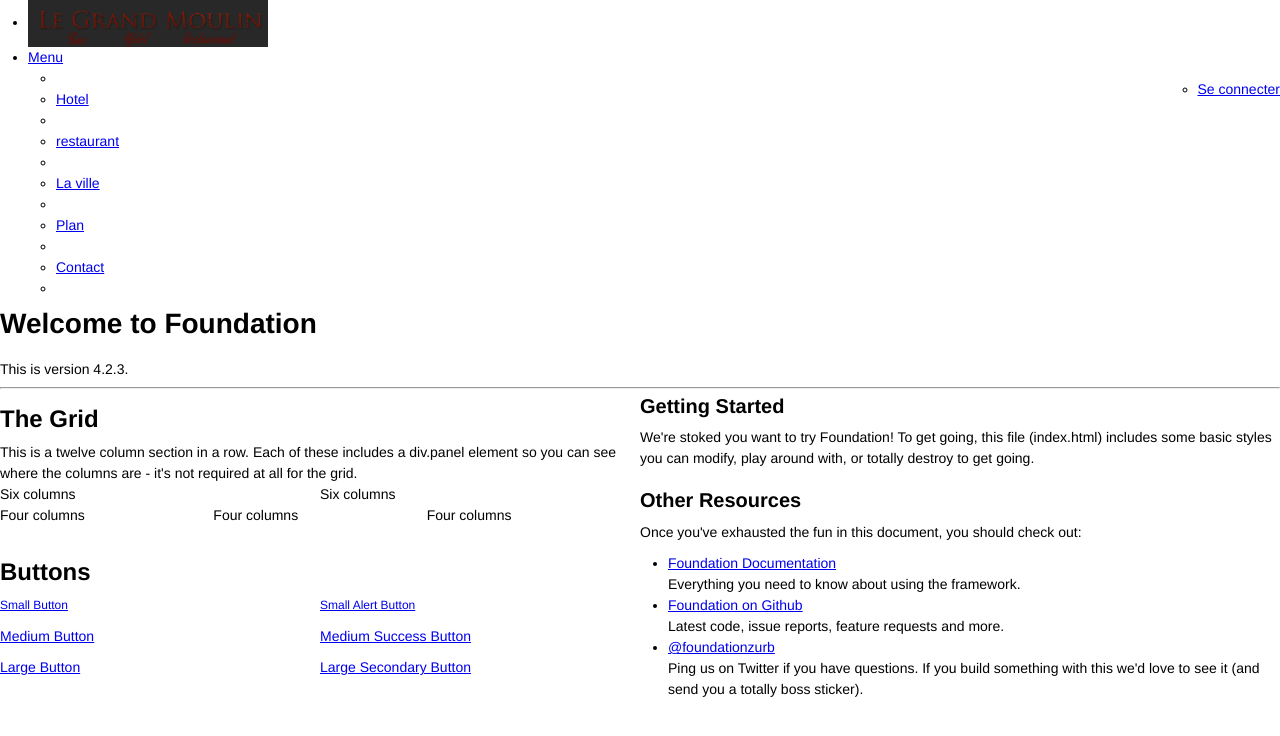
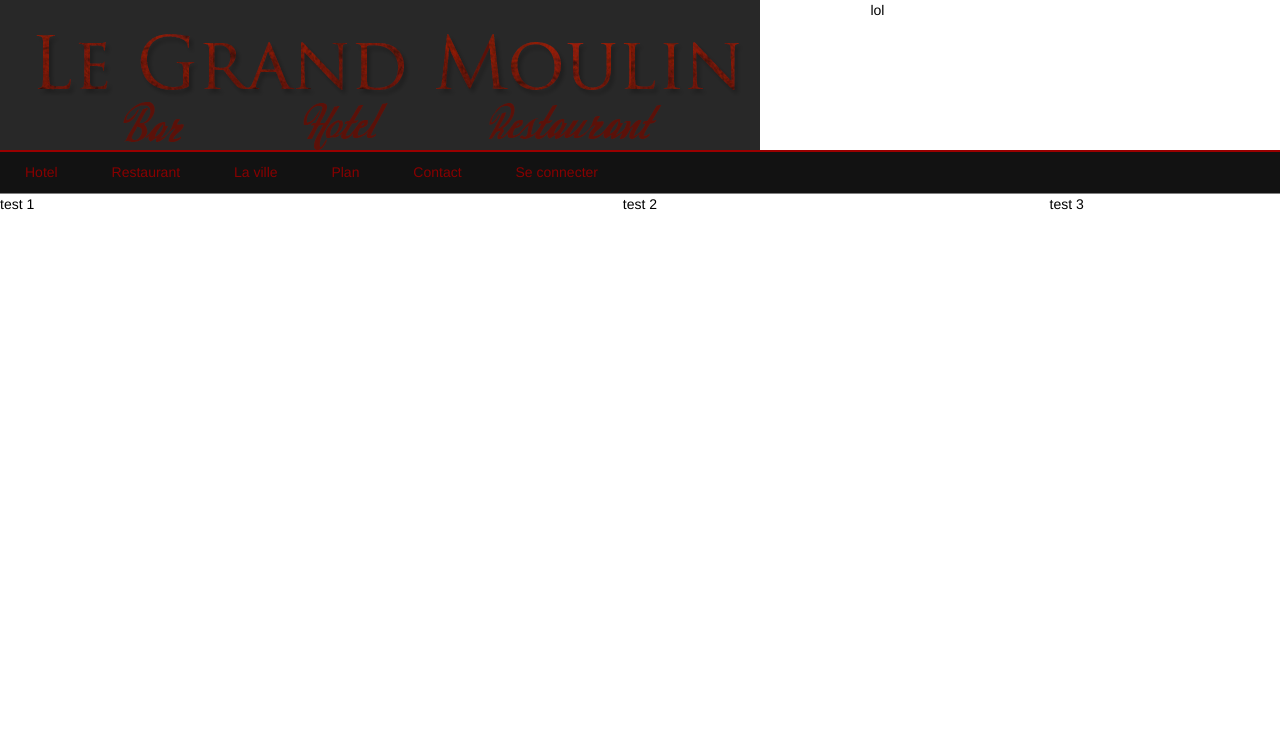
Before and after one commit to Jeremy27/Site_LeGrandMoulin, a PHP site: page / in a window 1280 px wide. Shown: the top 736 px of the page. Run offline with PHP 8.4, Linux system fonts and the light colour scheme.

Commit message:
modif menu et header

```diff
--- a/css/knacss.css
+++ b/css/knacss.css
@@ -477,7 +477,62 @@ textarea {
 
 /* @import url(my-styles.css); */
 
+/*.menuHorizontal{
+    margin: 0;
+    padding: 0.1em 0.5em 0.1em 0;
+    list-style-type: none;
+    background-color: #222222;
+    height: 40px;
+    text-align: center;
+}
 
+.menuHorizontal li {
+    width: 5em;
+    height: 40px;
+    display: inline;
+}
+
+.menuHorizontal a {
+    color: #990000;
+    text-decoration: none;
+    height: 1.4em;
+    line-height: 1.4em;
+}
+
+.menuHorizontal a:hover {
+    background-color: #990000;
+    color: #222222;
+}*/
+
+
+nav
+{
+    position: relative;
+    padding-bottom: 10px;
+    padding-top: 10px;
+    background-color: #121212;
+    border-bottom: 1px solid gray;
+    border-top: 2px solid #990000;
+    color: white;
+}
+
+nav a
+{
+    text-decoration: none;
+    color: #880000;
+    padding-left: 15px;
+    padding-right: 15px;
+    padding-bottom: 10px;
+    padding-top: 10px;
+    margin-left: 10px;
+    margin-right: 10px;
+}
+
+nav a:hover
+{
+    color: #222222;
+    background-color: lightgray;
+}
 
 /* ----------------------------- */
 /* ==grids                       */
--- a/inc/formatHTML.php
+++ b/inc/formatHTML.php
@@ -12,7 +12,7 @@ function getEntete($cheminRacine="")
                 <title>Le Grand Moulin</title>
 
 
-                <link rel="stylesheet" href="'.$cheminRacine.'css/knacss.css" />
+                <link rel="stylesheet" href="'.$cheminRacine.'css/knacss.css" media="all"/>
 
             </head>
             <body>';
@@ -22,32 +22,21 @@ function getEntete($cheminRacine="")
 function getMenu($cheminRacine="")
 {
     $menu = '
-        <nav class="top-bar">
-            <ul class="title-area">
-                <li class="name">
-                    <a href="#"><img src="'.$cheminRacine.'img/LGM.png" alt="Smiley face" width="240"/></a>
-                </li>
-                <li class="toggle-topbar menu-icon"><a href="#">Menu</a></li>
-                <section class="top-bar-section">
-                    <ul class="left">
-                        <li class="divider"></li>
-                        <li><a href="#">Hotel</a></li>
-                        <li class="divider"></li>
-                        <li><a href="#">restaurant</a></li>
-                        <li class="divider"></li>
-                        <li><a href="#">La ville</a></li>
-                        <li class="divider"></li>
-                        <li><a href="#">Plan</a></li>
-                        <li class="divider"></li>
-                        <li><a href="#">Contact</a></li>
-                        <li class="divider"></li>
-                    </ul>
-                    <ul class="right">
-                        <li><a href="#">Se connecter</a></li>
-                    </ul>
-                </section>
-            </ul>
-        </nav> ';
+        <header>
+            <div class="grid2-1">
+                <div><img src="'.$cheminRacine.'/img/LGM.png" alt="lol"/></div>
+                <div>lol</div>
+            </div>
+        </header>
+
+        <nav>
+            <a href="#">Hotel                </a>
+            <a href="#">Restaurant           </a>
+            <a href="#">La ville             </a>
+            <a href="#">Plan                 </a>
+            <a href="#">Contact              </a>
+            <a href="#">Se connecter         </a>
+        </nav>  ';
     return $menu;
 }
 
--- a/index.php
+++ b/index.php
@@ -8,84 +8,19 @@ echo getEntete();
 echo getMenu();
 ?>
 
-        <div class="row">
-            <div class="large-12 columns">
-                <h2>Welcome to Foundation</h2>
-                <p>This is version 4.2.3.</p>
-                <hr />
-            </div>
-        </div>
 
-        <div class="row">
-            <div class="large-8 columns">
-                <h3>The Grid</h3>
+<script language="JavaScript">
+    <!-- debut
+    alert(document.body.clientWidth);
+</script>
 
-                <!-- Grid Example -->
-                <div class="row">
-                    <div class="large-12 columns">
-                        <div class="panel">
-                            <p>This is a twelve column section in a row. Each of these includes a div.panel element so you can see where the columns are - it's not required at all for the grid.</p>
-                        </div>
-                    </div>
-                </div>
-                <div class="row">
-                    <div class="large-6 columns">
-                        <div class="panel">
-                            <p>Six columns</p>
-                        </div>
-                    </div>
-                    <div class="large-6 columns">
-                        <div class="panel">
-                            <p>Six columns</p>
-                        </div>
-                    </div>
-                </div>
-                <div class="row">
-                    <div class="large-4 columns">
-                        <div class="panel">
-                            <p>Four columns</p>
-                        </div>
-                    </div>
-                    <div class="large-4 columns">
-                        <div class="panel">
-                            <p>Four columns</p>
-                        </div>
-                    </div>
-                    <div class="large-4 columns">
-                        <div class="panel">
-                            <p>Four columns</p>
-                        </div>
-                    </div>
-                </div>
+<section class="row txtcenter">
+    <aside class="col w33 tiny-w100 txtleft">test 1</aside>
+    <aside class="col w33 tiny-w100">test 2</aside>
+    <aside class="col w33 tiny-w100">test 3</aside>
+</section>
 
-                <h3>Buttons</h3>
 
-                <div class="row">
-                    <div class="large-6 columns">
-                        <p><a href="#" class="small button">Small Button</a></p>
-                        <p><a href="#" class="button">Medium Button</a></p>
-                        <p><a href="#" class="large button">Large Button</a></p>
-                    </div>
-                    <div class="large-6 columns">
-                        <p><a href="#" class="small alert button">Small Alert Button</a></p>
-                        <p><a href="#" class="success button">Medium Success Button</a></p>
-                        <p><a href="#" class="large secondary button">Large Secondary Button</a></p>
-                    </div>
-                </div>
-            </div>
-
-            <div class="large-4 columns">
-                <h4>Getting Started</h4>
-                <p>We're stoked you want to try Foundation! To get going, this file (index.html) includes some basic styles you can modify, play around with, or totally destroy to get going.</p>
-
-                <h4>Other Resources</h4>
-                <p>Once you've exhausted the fun in this document, you should check out:</p>
-                <ul class="disc">
-                    <li><a href="http://foundation.zurb.com/docs">Foundation Documentation</a><br />Everything you need to know about using the framework.</li>
-                    <li><a href="http://github.com/zurb/foundation">Foundation on Github</a><br />Latest code, issue reports, feature requests and more.</li>
-                    <li><a href="http://twitter.com/foundationzurb">@foundationzurb</a><br />Ping us on Twitter if you have questions. If you build something with this we'd love to see it (and send you a totally boss sticker).</li>
-                </ul>
-            </div>
-        </div>
-
-<?php echo getPiedDePage();?>
+<?php
+    echo getPiedDePage();
+?>
```
